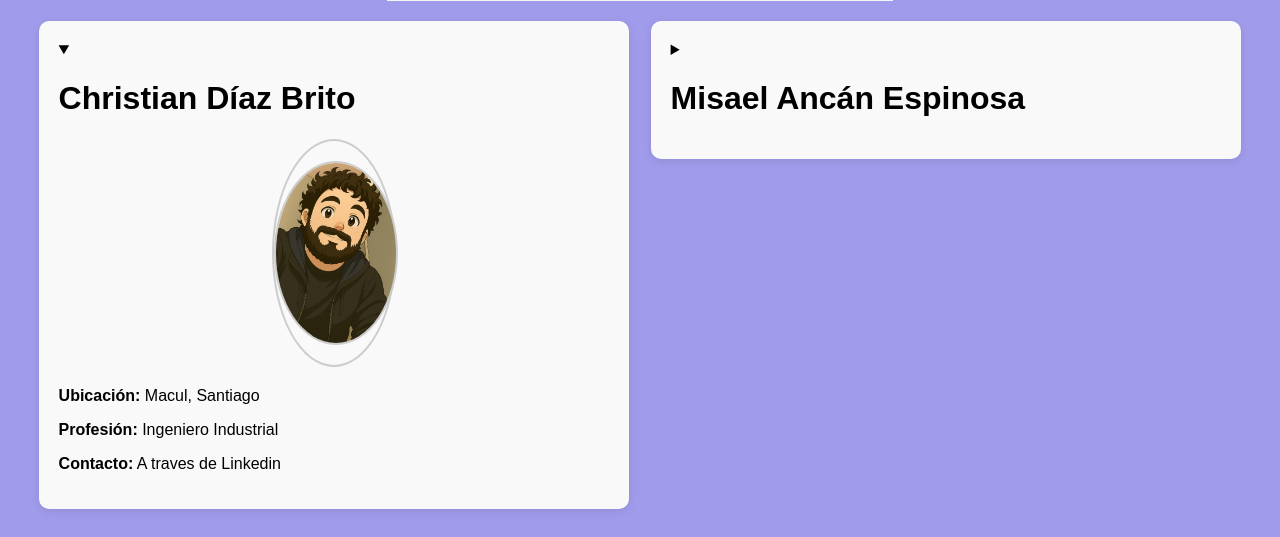
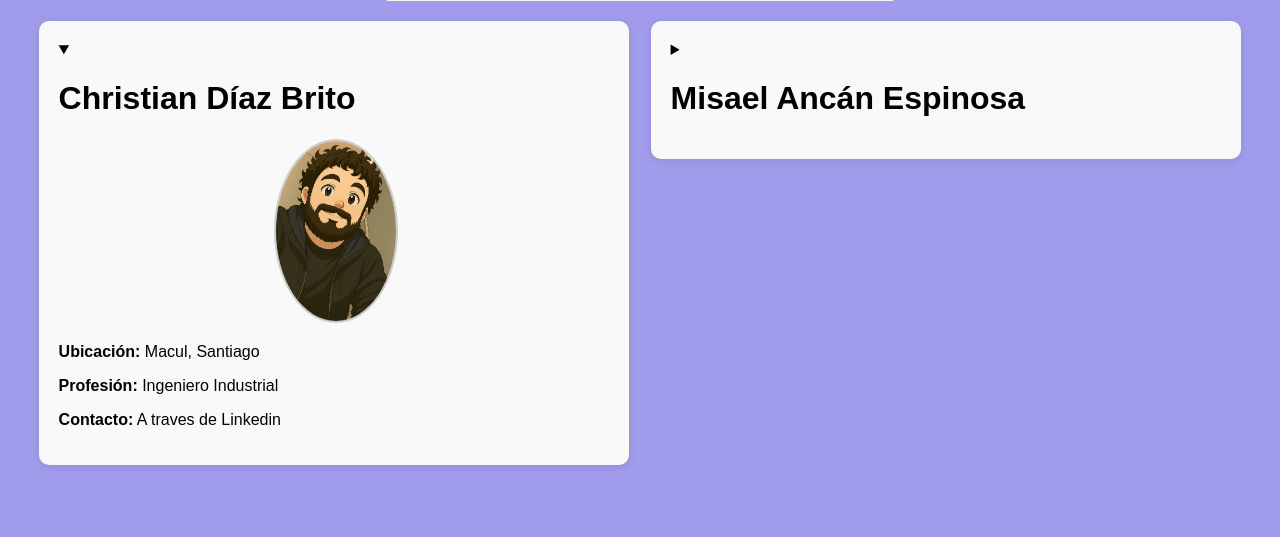
Before and after one commit to Christian03-31/myproyecto, a Django app: page / in a window 1280 px wide, after a click on "Christian Díaz Brito". Shown: the part 301-838 px from the top of the page. After the commit the page ends 768 px from the top, so only its background shows below. Run offline with Django 5.2, Linux system fonts and the light colour scheme.

Commit message:
arreglo_imagenes_home

```diff
--- a/presentacion/static/style.css
+++ b/presentacion/static/style.css
@@ -28,13 +28,12 @@ body {
     border: 2px solid #ccc;
 }
 
-.refmisa {
+.imalink {
     display: block;
     margin: 20px auto;
     width: 120px;
     height: auto;
     border-radius: 50%;
-    border: 2px solid #ccc;
 }
 
 .centrar {
@@ -44,3 +43,12 @@ body {
     text-align: center;
     background-color: whitesmoke;
 }
+
+.pres {
+    display: block;
+    margin: 20px auto;
+    width: 120px;
+    height: auto;
+    border-radius: 50%;
+    border: 2px solid #ccc;
+}
--- a/presentacion/templates/home.html
+++ b/presentacion/templates/home.html
@@ -8,13 +8,15 @@
 <body>
     <div class="centrar">
         <h1>ELIJA A SU PROFECIONAL</h1>
-        <img src="static/img/icon.png" alt="Icono" class="christian">
+        <img src="static/img/icon.png" alt="Icono" class="pres">
     </div>
     <div class="container">
         <div class="left">
             <details>
                 <summary><h1>Christian Díaz Brito</h1></summary>
-                <a href="/christian" class="refmisa"><img src="static/img/perfilv2.jpeg" alt="Foto de Christian" class="christian"></a>
+                <div class="imalink">
+                <a href="/christian"><img src="static/img/perfilv2.jpeg" alt="Foto de Christian" class="christian"></a>
+                </div>
                 <p><strong>Ubicación:</strong> Macul, Santiago</p>
                 <p><strong>Profesión:</strong> Ingeniero Industrial</p>
                 <p><strong>Contacto:</strong> A traves de Linkedin</p>
@@ -24,7 +26,9 @@
         <div class="right">
             <details>
                 <summary><h1>Misael Ancán Espinosa</h1></summary>
-                <a href="/misael" class="refmisa"><img src="static/img/misa.png" alt="Foto de Misael" class="christian"></a>
+                <div class= "imalink">
+                <a href="/misael"><img src="static/img/misa.png" alt="Foto de Misael" class="christian"></a>
+                </div>
                 <p><strong>Ubicación:</strong> La granja, Santiago</p>
                 <p><strong>Profesión:</strong> Tecnico universitario en manteniminto Aeronautico</p>
                 <p><strong>Contacto:</strong> Eso por imbox </p>
```
